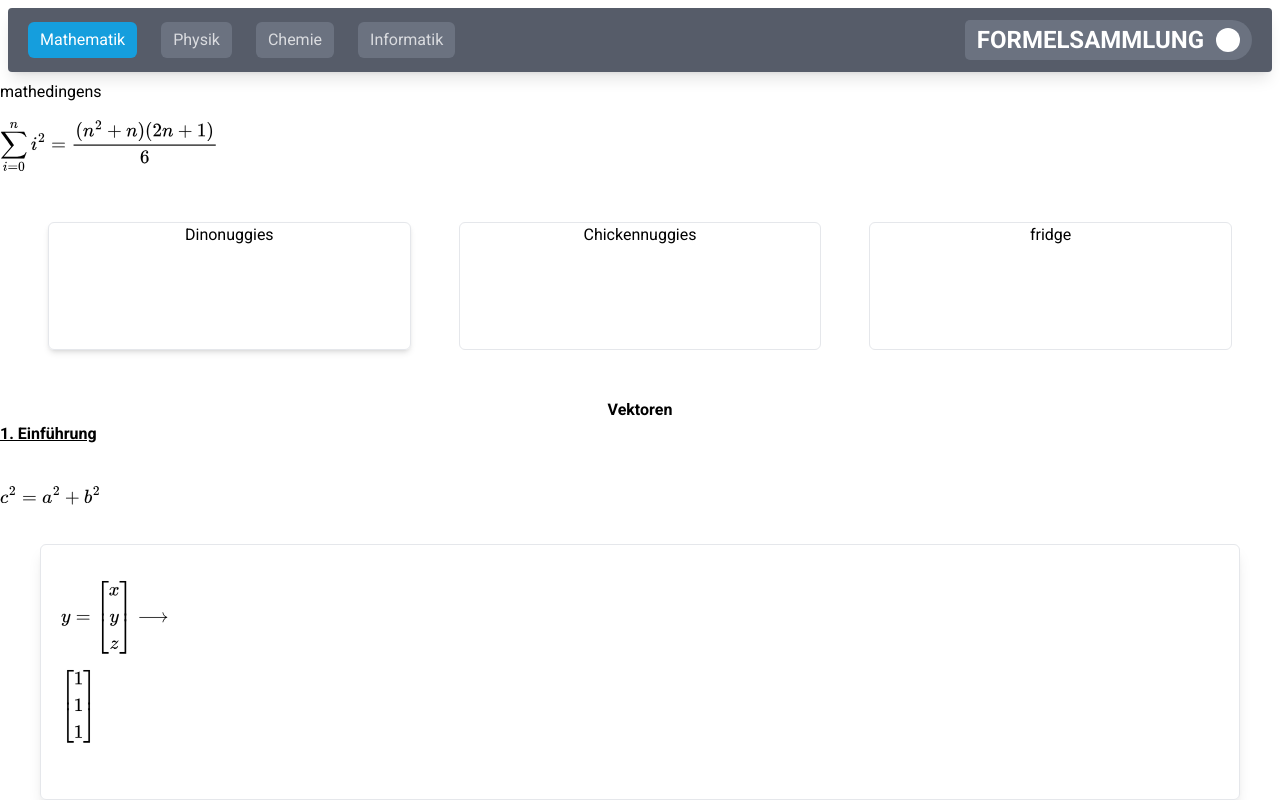
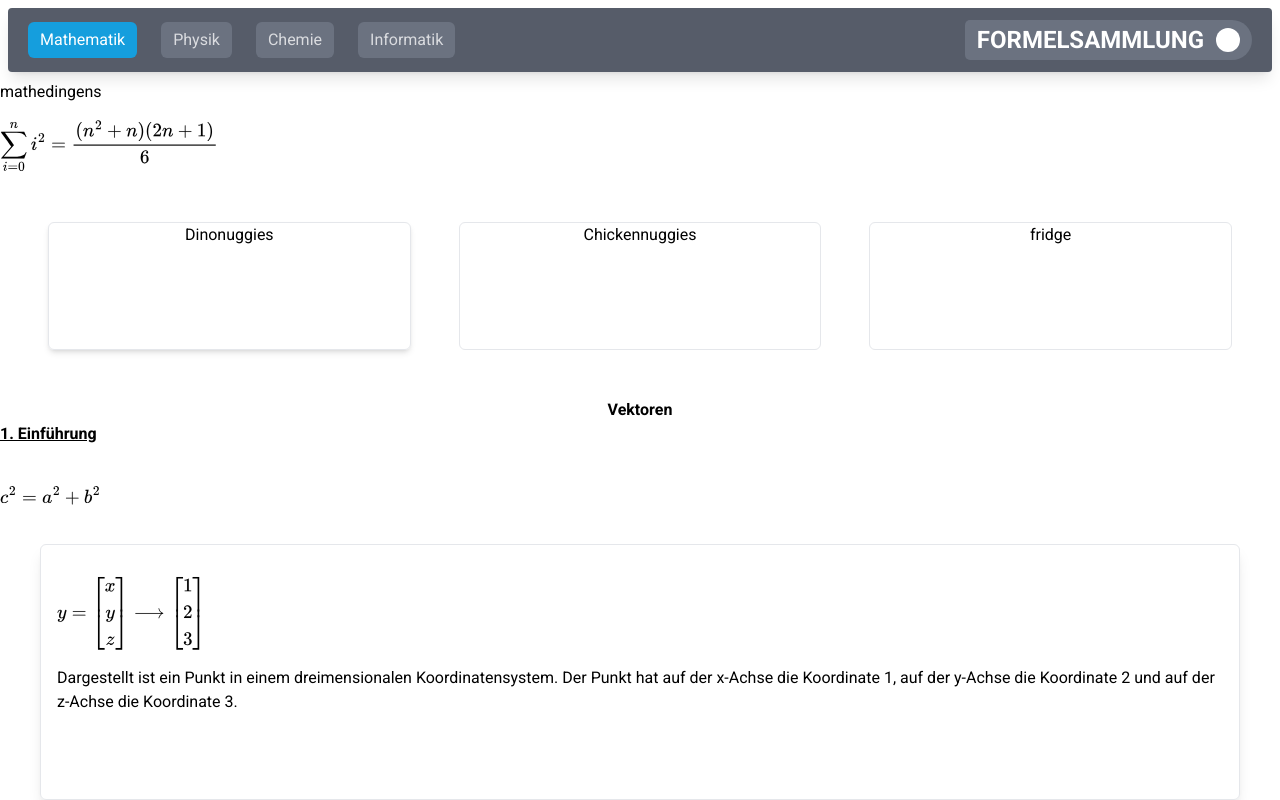
Before and after one commit to GitOsir/formelsammlung, a Next.js app: page /subjects/mathematics in a window 1280 px wide. Shown: the top 800 px of the page. Built offline with nearby package versions, Linux system fonts and the light colour scheme; a web font is replaced by a local one.

Commit message:
Text zum Vektor hinzugefügt

```diff
--- a/app/ui/subjects/mathematics/dominik.tsx
+++ b/app/ui/subjects/mathematics/dominik.tsx
@@ -5,8 +5,7 @@ import { Archivo_Narrow } from "next/font/google"
 export default function Dominik(){
 
 
-    const vector_variable = "$$ y = \\begin{bmatrix} x \\cr y \\cr z \\end{bmatrix} \\longrightarrow$$"
-    const vector_numbers = "$$\\begin{bmatrix} 1 \\cr 1 \\cr 1 \\end{bmatrix}$$"
+    const vector_variable = "$$ y = \\begin{bmatrix} x \\cr y \\cr z \\end{bmatrix} \\longrightarrow \\begin{bmatrix} 1 \\cr 2 \\cr 3 \\end{bmatrix}$$"
 
     return(
         <>
@@ -16,8 +15,9 @@ export default function Dominik(){
             <br></br>
             <p>$$c^2 = a^2 + b^2$$</p>
             <section>
-            <div className="border text-center h-64 rounded-md shadow-lg my-10 mx-10 p-5">
-                        <p>{vector_variable} {vector_numbers}</p>
+            <div className="border h-64 rounded-md shadow-lg my-10 mx-10 p-4">
+                        <p>{vector_variable}</p>
+                        <p>Dargestellt ist ein Punkt in einem dreimensionalen Koordinatensystem. Der Punkt hat auf der x-Achse die Koordinate 1, auf der y-Achse die Koordinate 2 und auf der z-Achse die Koordinate 3.</p>
             </div>
                 <div className="grid lg:grid-cols-3 gap-12 mx-10 sm:grid-cols-1">
                     <div className="border text-center h-64 rounded-md shadow-lg m">Betrag (Norm) eines Vektors</div>
```
